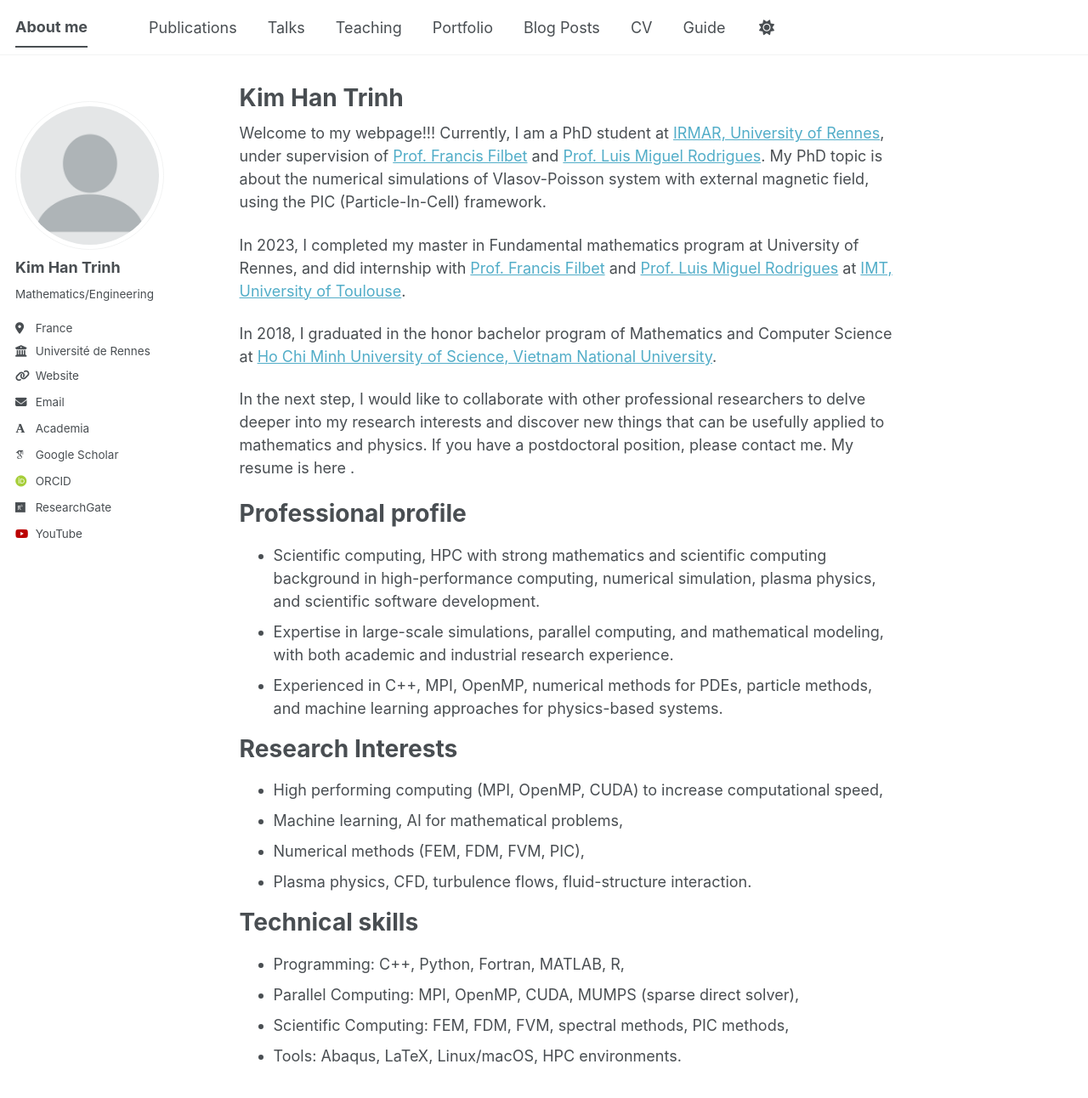
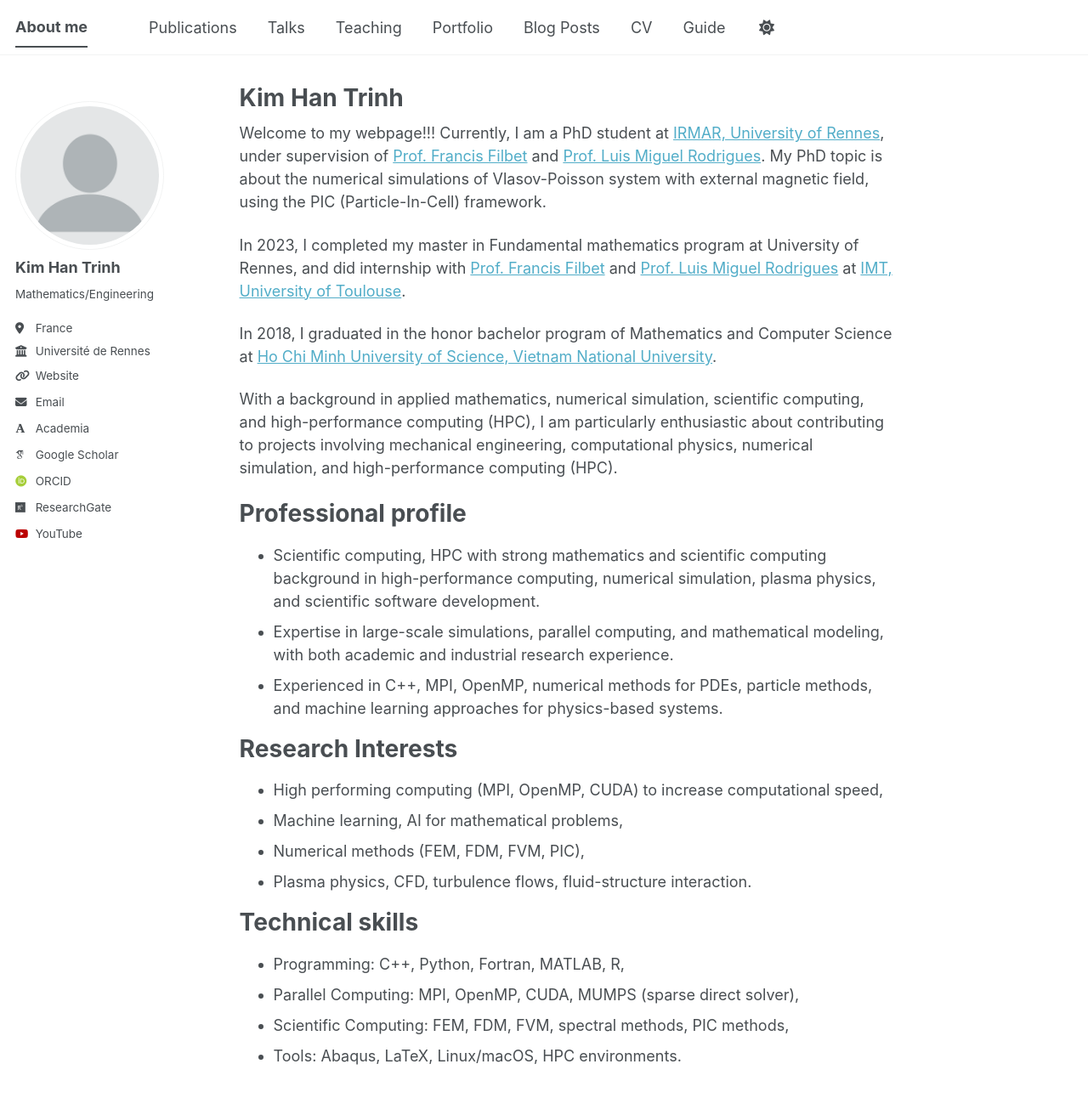
Before and after one commit to khtrinh96/khtrinh96.github.io, a Jekyll site: the page built from _pages/about.md, in a window 1280 px wide and 1301 px high. Shown: the top 1292 px of the window at 85% size. Built offline with Jekyll 4.4.1, drawn with Linux system fonts in a browser that asks for light colours; some web fonts are replaced; a script bundle is joined from its source files by our own code; library files that are not in the unit come from our copies.

Commit message:
Update about.md

```diff
--- a/_pages/about.md
+++ b/_pages/about.md
@@ -12,7 +12,7 @@ In 2023, I completed my master in Fundamental mathematics program at University
 
 In 2018, I graduated in the honor bachelor program of Mathematics and Computer Science at [Ho Chi Minh University of Science, Vietnam National University](https://hcmus.edu.vn/).
 
-In the next step, I would like to collaborate with other professional researchers to delve deeper into my research interests and discover new things that can be usefully applied to mathematics and physics. If you have a postdoctoral position, please contact me. My resume is here .
+With a background in applied mathematics, numerical simulation, scientific computing, and high-performance computing (HPC), I am particularly enthusiastic about contributing to projects involving mechanical engineering, computational physics, numerical simulation, and high-performance computing (HPC).
 
 Professional profile
 =====================
```
